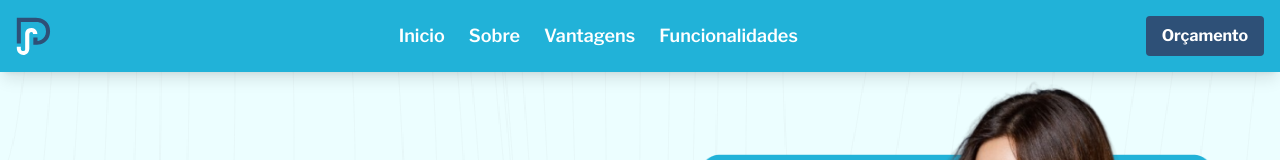
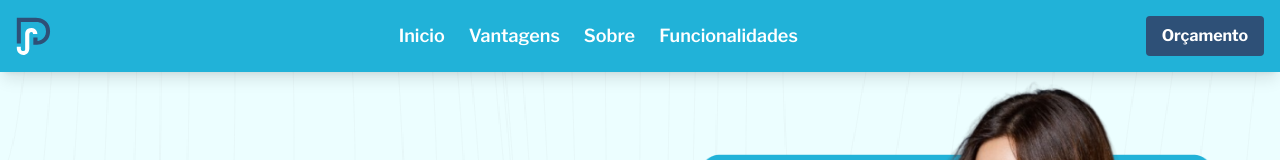
Before and after one commit to JhonatasMJ/PenseSoft, a React (Vite) app: page / in a window 1280 px wide. Shown: the top 160 px of the page. Built offline with nearby package versions, Linux system fonts and the light colour scheme.

Commit message:
Alterando ordem dos links

```diff
--- a/src/Components/Navbar.tsx
+++ b/src/Components/Navbar.tsx
@@ -58,14 +58,14 @@ const Navbar: React.FC = () => {
       </ScrollOrLink>
     </li>
     <li className="cursor-pointer">
+      <ScrollLink to="vantagens" smooth={true} duration={500} onClick={toggleMenu}>
+        Vantagens
+      </ScrollLink>
+    </li>
+    <li className="cursor-pointer">
       <ScrollOrLink to="sobre" toggleMenu={toggleMenu}>
         Sobre
       </ScrollOrLink>
-    </li>
-    <li className="cursor-pointer">
-      <ScrollLink to="vantagens" smooth={true} duration={500} onClick={toggleMenu}>
-        Vantagens
-      </ScrollLink>
     </li>
     <li className="cursor-pointer">
       <ScrollOrLink to="funcionalidades" toggleMenu={toggleMenu}>
```
